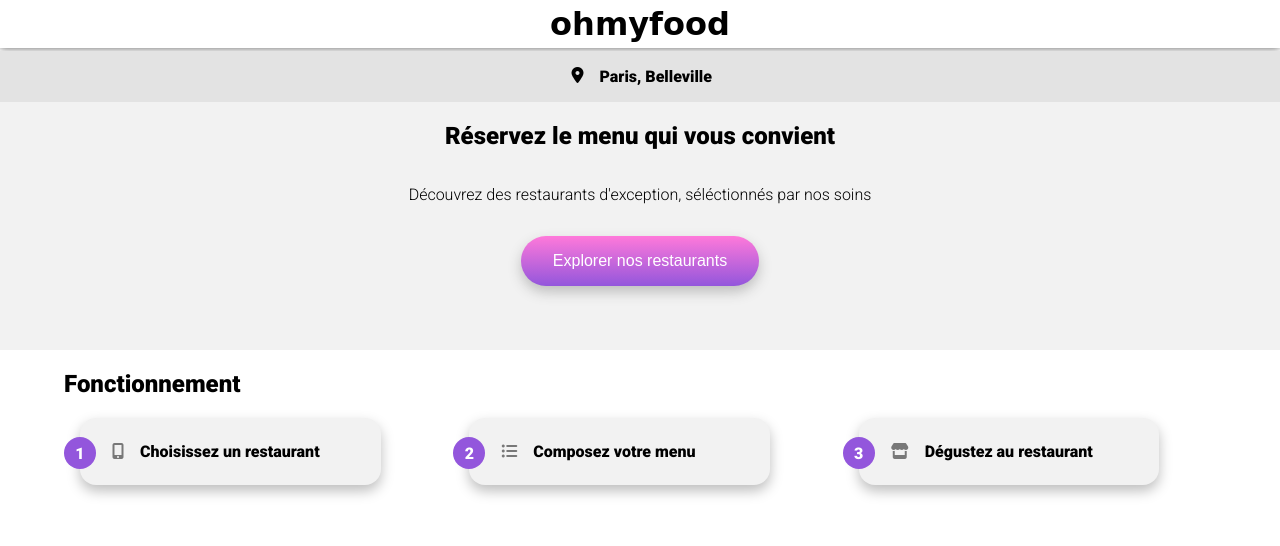
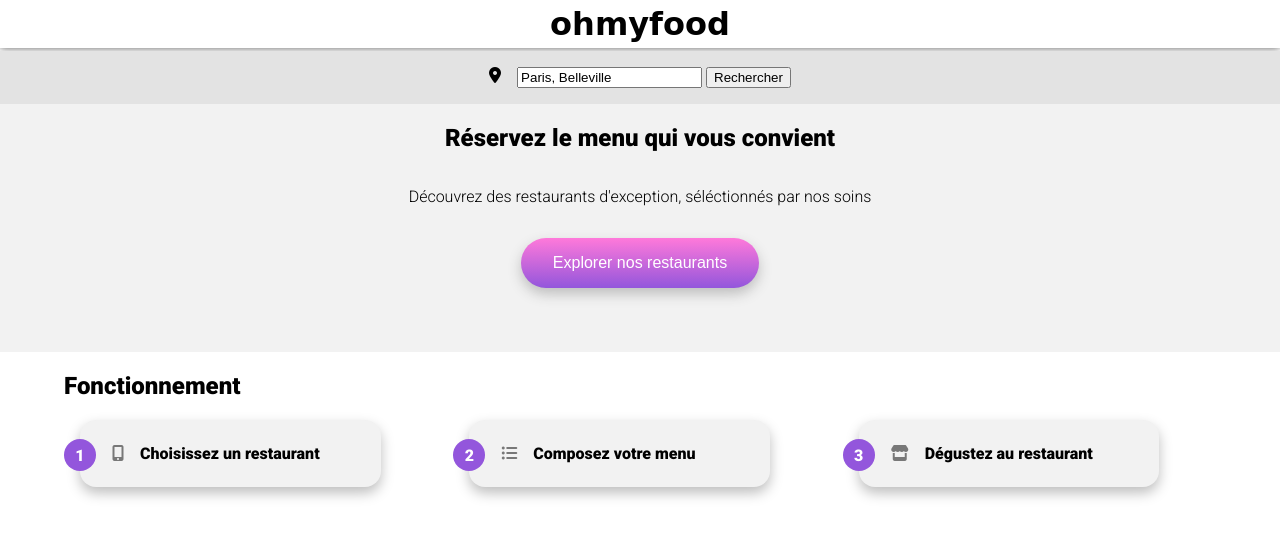
Before and after one commit to OCenjoyer/P3OMF, a website: page index.html in a window 1280 px wide. Shown: the top 546 px of the page. Drawn offline with Linux system fonts and the light colour scheme; a web font is replaced by a local one.

Commit message:
Ajout de l'input

```diff
--- a/index.html
+++ b/index.html
@@ -31,8 +31,15 @@
           <h1 class="title">ohmyfood</h1>
           <!-- Adresse de la ville -->
           <div class="city">
+            <!-- Icône de localisation -->
             <i class="fas fa-map-marker-alt"></i>
-            <h1 class="paname">Paris, Belleville</h1>
+            <!-- Formulaire de recherche de ville -->
+            <form>
+              <!-- Champ de saisie pour la ville -->
+              <input type="text" value="Paris, Belleville" />
+              <!-- Bouton de soumission pour lancer la recherche -->
+              <button type="submit">Rechercher</button>
+            </form>
           </div>
         </div>
       </header>
```
